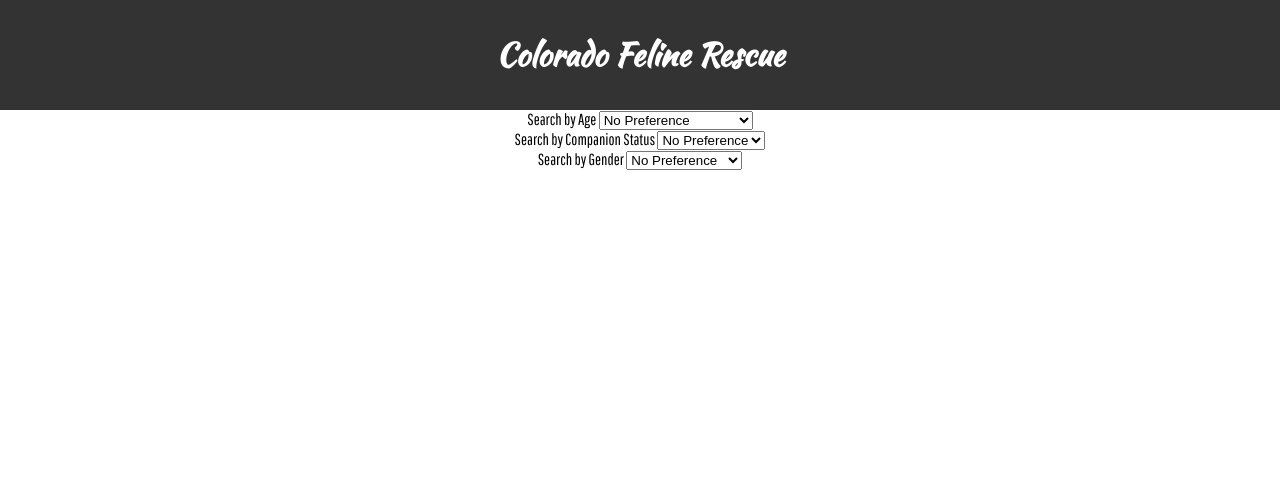
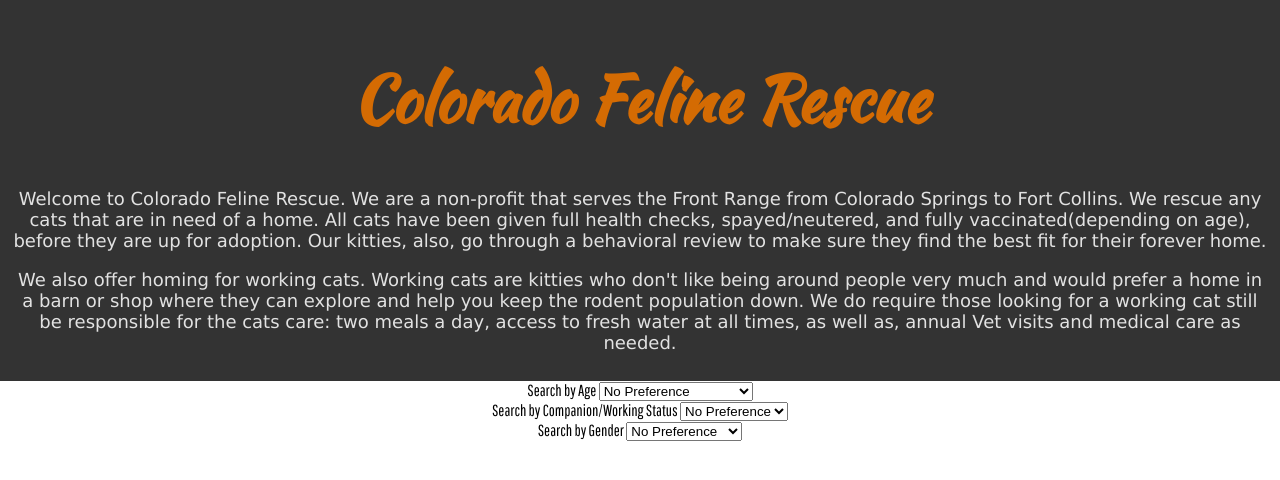
Before and after one commit to AnneMiriam/FelineRescue, a plain HTML site: page index.html in a window 1280 px wide. Drawn offline with Linux system fonts and the light colour scheme; no server answers.

Commit message:
added info to header, and updated css to cover new html

```diff
--- a/index.html
+++ b/index.html
@@ -20,7 +20,8 @@
 
     <header>
         <h1>Colorado Feline Rescue</h1>
-
+        <p>Welcome to Colorado Feline Rescue. We are a non-profit that serves the Front Range from Colorado Springs to Fort Collins. We rescue any cats that are in need of a home. All cats have been given full health checks, spayed/neutered, and fully vaccinated(depending on age), before they are up for adoption. Our kitties, also, go through a behavioral review to make sure they find the best fit for their forever home.</p>
+        <p>We also offer homing for working cats. Working cats are kitties who don't like being around people very much and would prefer a home in a barn or shop where they can explore and help you keep the rodent population down. We do require those looking for a working cat still be responsible for the cats care: two meals a day, access to fresh water at all times, as well as, annual Vet visits and medical care as needed.</p>
     </header>
     <nav>
         <ul id="dropdown_container">
@@ -35,7 +36,7 @@
                 </select>
             </li>
             <li class="dropdown">
-            <label for="select-companion">Search by Companion Status</label>
+            <label for="select-companion">Search by Companion/Working Status</label>
                 <select id="dropdown-companion" name="select-companion">
                     <option value="">No Preference</option>
                     <option value="companion">Companion</option>
--- a/style.css
+++ b/style.css
@@ -7,11 +7,17 @@ body {
 
 header {
     background-color: #333;
-    color: #fff;
+    color: #d46b03;
     padding: 10px;
     text-align: center;
     /* font-family: 'Playpen Sans', cursive; */
     font-family: 'Kaushan Script', cursive;
+    font-size: xx-large;
+}
+header p {
+    font-family: 'Lucida Sans', 'Lucida Sans Regular', 'Lucida Grande', 'Lucida Sans Unicode', Geneva, Verdana, sans-serif;
+    font-size: large;
+    color: #e2e2e2;
 }
 
 nav ul {
```
